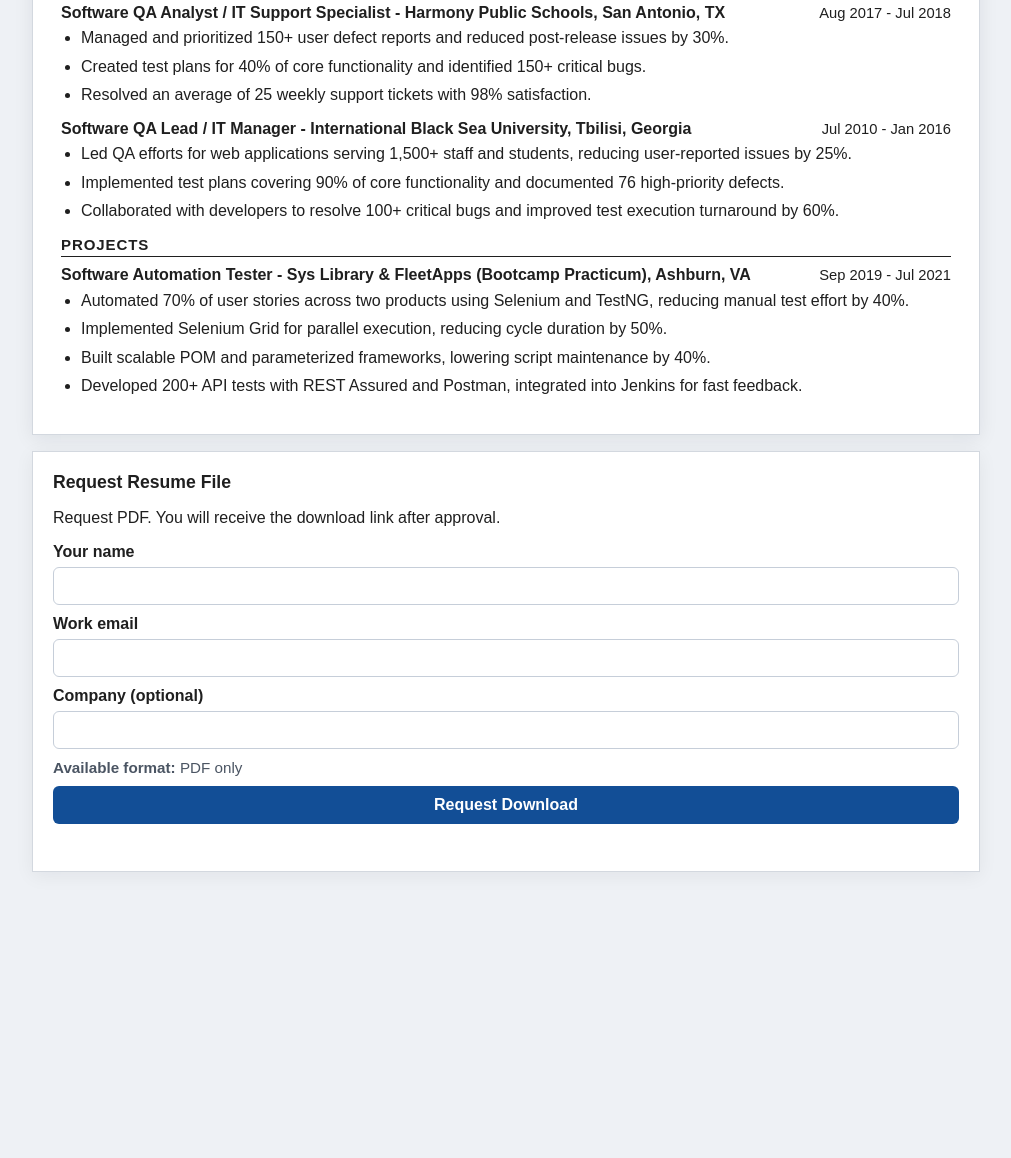
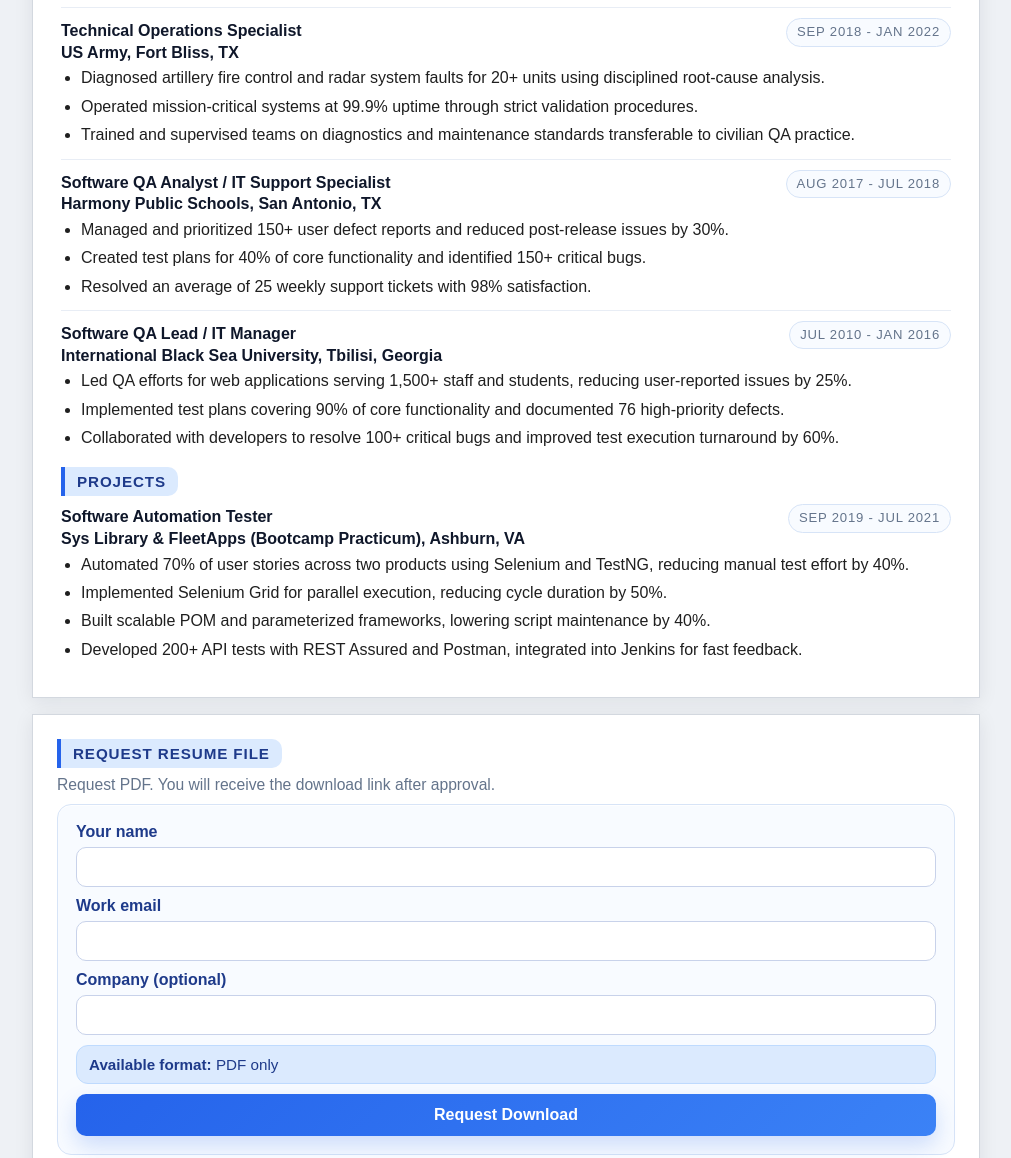
Before and after one commit to hasankayman/resume-shared, a website: page apps/site/index.html in a window 1280 px wide. Shown: the part 1438-2596 px from the top of the page, without its empty margins (134-1145 px from the left). Before the commit the page ends 2350 px from the top, so only its background shows below. Drawn offline with Linux system fonts and the light colour scheme.

Commit message:
Refine resume hierarchy and standardize section styling

```diff
--- a/apps/site/index.html
+++ b/apps/site/index.html
@@ -81,7 +81,7 @@
 
                 <article class="experience-item">
                     <div class="experience-head">
-                        <h3>Software Test Engineer - Booz Allen Hamilton, McLean, VA</h3>
+                        <h3>Software Test Engineer <br>Booz Allen Hamilton, McLean, VA</h3>
                         <p>Nov 2022 - May 2025</p>
                     </div>
                     <ul>
@@ -97,7 +97,7 @@
 
                 <article class="experience-item">
                     <div class="experience-head">
-                        <h3>Software QA Specialist - Amentum, Norfolk, VA</h3>
+                        <h3>Software QA Specialist <br>Amentum, Norfolk, VA</h3>
                         <p>Nov 2021 - Nov 2022</p>
                     </div>
                     <ul>
@@ -113,7 +113,7 @@
 
                 <article class="experience-item">
                     <div class="experience-head">
-                        <h3>Technical Operations Specialist - US Army, Fort Bliss, TX</h3>
+                        <h3>Technical Operations Specialist <br>US Army, Fort Bliss, TX</h3>
                         <p>Sep 2018 - Jan 2022</p>
                     </div>
                     <ul>
@@ -127,7 +127,7 @@
 
                 <article class="experience-item">
                     <div class="experience-head">
-                        <h3>Software QA Analyst / IT Support Specialist - Harmony Public Schools, San Antonio, TX</h3>
+                        <h3>Software QA Analyst / IT Support Specialist <br>Harmony Public Schools, San Antonio, TX</h3>
                         <p>Aug 2017 - Jul 2018</p>
                     </div>
                     <ul>
@@ -140,7 +140,7 @@
 
                 <article class="experience-item">
                     <div class="experience-head">
-                        <h3>Software QA Lead / IT Manager - International Black Sea University, Tbilisi, Georgia</h3>
+                        <h3>Software QA Lead / IT Manager <br>International Black Sea University, Tbilisi, Georgia</h3>
                         <p>Jul 2010 - Jan 2016</p>
                     </div>
                     <ul>
@@ -158,8 +158,7 @@
                 <h2>Projects</h2>
                 <article class="experience-item">
                     <div class="experience-head">
-                        <h3>Software Automation Tester - Sys Library &amp; FleetApps (Bootcamp Practicum), Ashburn, VA
-                        </h3>
+                        <h3>Software Automation Tester <br>Sys Library &amp; FleetApps (Bootcamp Practicum), Ashburn, VA</h3>
                         <p>Sep 2019 - Jul 2021</p>
                     </div>
                     <ul>
--- a/apps/site/styles.css
+++ b/apps/site/styles.css
@@ -1,6 +1,21 @@
 :root {
     color-scheme: light;
     font-family: Arial, Helvetica, sans-serif;
+    --page-bg: #eef1f5;
+    --surface: #ffffff;
+    --surface-soft: #f8fbff;
+    --border: #d3d8df;
+    --border-soft: #d7e4f7;
+    --text-main: #1f1f1f;
+    --text-strong: #0f172a;
+    --text-muted: #64748b;
+    --accent: #2563eb;
+    --accent-dark: #1e3a8a;
+    --accent-soft: #dbeafe;
+    --success-text: #166534;
+    --success-bg: rgba(22, 101, 52, 0.08);
+    --error-text: #b42318;
+    --error-bg: rgba(180, 35, 24, 0.08);
 }
 
 html {
@@ -13,12 +28,12 @@ html {
 
 body {
     margin: 0;
-    background: #eef1f5;
-    color: #1f1f1f;
+    background: var(--page-bg);
+    color: var(--text-main);
 }
 
 a {
-    color: #124e96;
+    color: var(--accent);
     text-decoration: none;
 }
 
@@ -35,8 +50,8 @@ a:hover {
 }
 
 .resume-paper {
-    background: #fff;
-    border: 1px solid #d3d8df;
+    background: var(--surface);
+    border: 1px solid var(--border);
     box-shadow: 0 4px 18px rgba(15, 25, 38, 0.08);
     padding: 24px 28px;
 }
@@ -71,7 +86,7 @@ a:hover {
 .contact-note {
     margin: 8px 0 0;
     font-size: 0.88rem;
-    color: #4b5563;
+    color: var(--text-muted);
 }
 
 .contact-note a {
@@ -79,16 +94,21 @@ a:hover {
 }
 
 .resume-section {
-    margin-top: 14px;
+    margin-top: 18px;
 }
 
-.resume-section h2 {
+.resume-section h2,
+.request-card h2 {
     margin: 0 0 8px;
-    font-size: 0.94rem;
+    display: inline-block;
+    font-size: 0.95rem;
     letter-spacing: 0.9px;
     text-transform: uppercase;
-    border-bottom: 1px solid #1f1f1f;
-    padding-bottom: 3px;
+    color: var(--accent-dark);
+    background: var(--accent-soft);
+    border-left: 4px solid var(--accent);
+    border-radius: 0 10px 10px 0;
+    padding: 6px 12px;
 }
 
 .resume-section p {
@@ -112,6 +132,13 @@ li {
 
 .experience-item {
     margin-bottom: 12px;
+    padding: 10px 0 0;
+    border-top: 1px solid #e8edf5;
+}
+
+.experience-item:first-of-type {
+    border-top: none;
+    padding-top: 0;
 }
 
 .experience-head {
@@ -125,42 +152,62 @@ li {
 .experience-head h3 {
     margin: 0;
     font-size: 1rem;
+    color: var(--text-strong);
+    line-height: 1.35;
 }
 
 .experience-head p {
     margin: 0;
     white-space: nowrap;
-    font-size: 0.92rem;
+    font-size: 0.82rem;
+    color: var(--text-muted);
+    letter-spacing: 0.06em;
+    text-transform: uppercase;
+    background: var(--surface-soft);
+    border: 1px solid var(--border-soft);
+    border-radius: 999px;
+    padding: 4px 10px;
 }
 
 .request-card {
-    background: #fff;
-    border: 1px solid #d3d8df;
-    box-shadow: 0 4px 18px rgba(15, 25, 38, 0.06);
-    padding: 20px;
+    background: var(--surface);
+    border: 1px solid var(--border);
+    box-shadow: 0 4px 18px rgba(15, 25, 38, 0.08);
+    padding: 24px;
 }
 
-.request-card h2 {
-    margin: 0 0 8px;
-    font-size: 1.1rem;
+.request-card>p:first-of-type {
+    margin: 0;
+    color: var(--text-muted);
+    font-size: 0.98rem;
 }
 
 form {
     margin-top: 10px;
     display: grid;
     gap: 10px;
+    background: var(--surface-soft);
+    border: 1px solid var(--border-soft);
+    border-radius: 14px;
+    padding: 18px;
+    box-shadow: inset 0 1px 0 rgba(255, 255, 255, 0.85);
 }
 
 .format-note {
     margin: 0;
     font-size: 0.95rem;
-    color: #4b5563;
+    color: var(--accent-dark);
+    background: var(--accent-soft);
+    border: 1px solid #bfdbfe;
+    border-radius: 12px;
+    padding: 10px 12px;
 }
 
 label {
     display: grid;
     gap: 6px;
     font-weight: 600;
+    color: var(--accent-dark);
 }
 
 input,
@@ -171,34 +218,51 @@ button {
 
 input,
 select {
-    border: 1px solid #c6ced9;
-    border-radius: 6px;
-    padding: 9px 10px;
-    background: #fff;
+    border: 1px solid #c8d2ea;
+    border-radius: 10px;
+    padding: 10px 12px;
+    background: var(--surface);
+    transition: border-color 0.2s ease, box-shadow 0.2s ease, transform 0.2s ease;
+}
+
+input:focus,
+select:focus {
+    outline: none;
+    border-color: var(--accent);
+    box-shadow: 0 0 0 4px rgba(37, 99, 235, 0.12);
+    transform: translateY(-1px);
 }
 
 button {
     border: none;
-    border-radius: 6px;
-    padding: 10px 12px;
-    background: #124e96;
+    border-radius: 10px;
+    padding: 12px 14px;
+    background: linear-gradient(135deg, var(--accent) 0%, #3b82f6 100%);
     color: #fff;
     font-weight: 700;
     cursor: pointer;
+    box-shadow: 0 10px 22px rgba(37, 99, 235, 0.2);
+    transition: transform 0.2s ease, box-shadow 0.2s ease, filter 0.2s ease;
 }
 
 button:hover {
-    background: #0f437f;
+    transform: translateY(-1px);
+    box-shadow: 0 14px 26px rgba(37, 99, 235, 0.25);
+    filter: brightness(1.03);
 }
 
 .status {
-    margin: 8px 0 0;
+    margin: 10px 0 0;
     min-height: 1.2em;
-    color: #166534;
+    color: var(--success-text);
+    background: var(--success-bg);
+    border-radius: 10px;
+    padding: 10px 12px;
 }
 
 .status.error {
-    color: #b42318;
+    color: var(--error-text);
+    background: var(--error-bg);
 }
 
 @media (max-width: 720px) {
```
